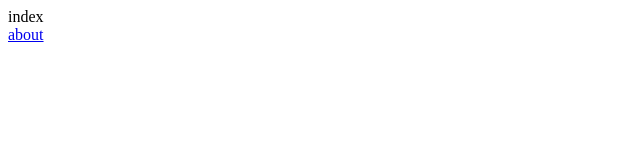
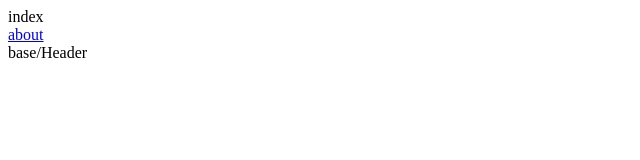
Before and after one commit to takayuki-s/nuxt-test, a Nuxt app: page / in a window 1280 px wide. Shown: the top 160 px of the page, without its empty margins (0-640 px from the left). Built offline with nearby package versions, Linux system fonts and the light colour scheme.

Commit message:
オートインポート
baseフォルダ内のheader.vueファイルなのでBaseHeaderという形で読み込む

```diff
--- /dev/null
+++ b/components/base/Header.vue
@@ -0,0 +1,8 @@
+<template>
+  <div>
+    base/Header
+  </div>
+</template>
+
+<script>
+</script>
--- a/pages/index.vue
+++ b/pages/index.vue
@@ -2,6 +2,7 @@
   <div>
     index<br>
     <NuxtLink to="/about">about</NuxtLink>
+    <BaseHeader />
   </div>
 </template>
 
```
